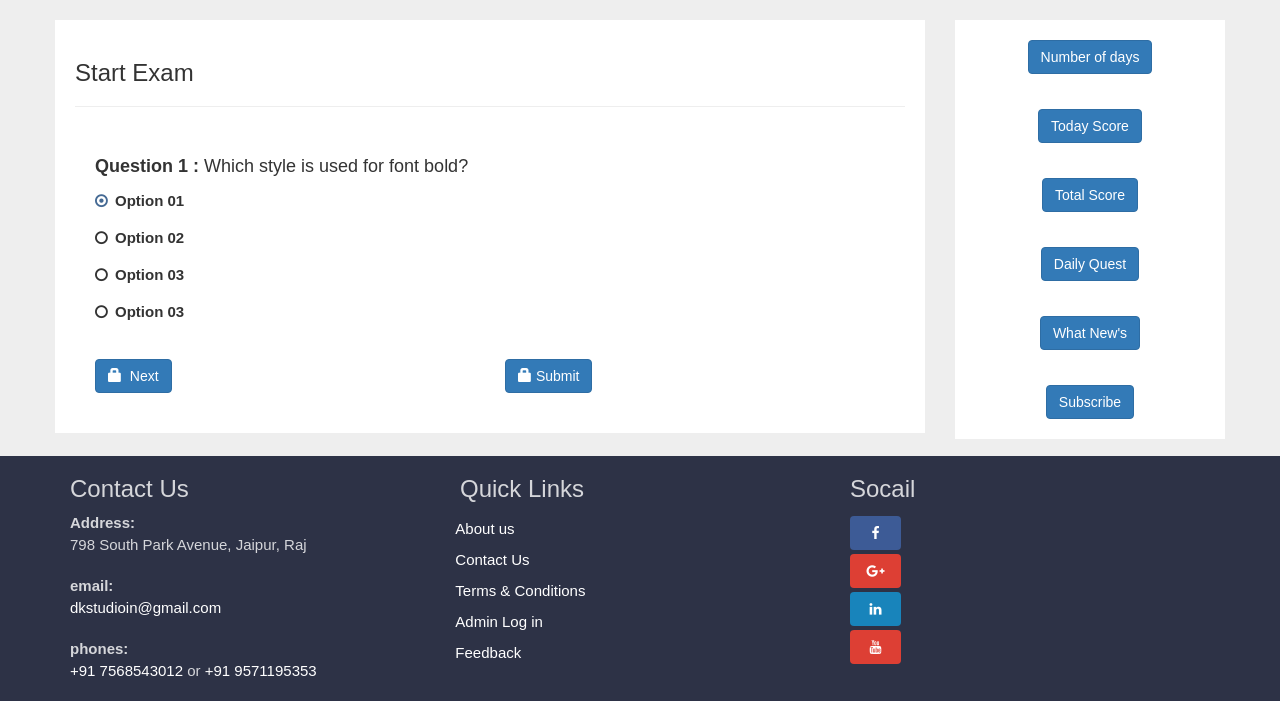
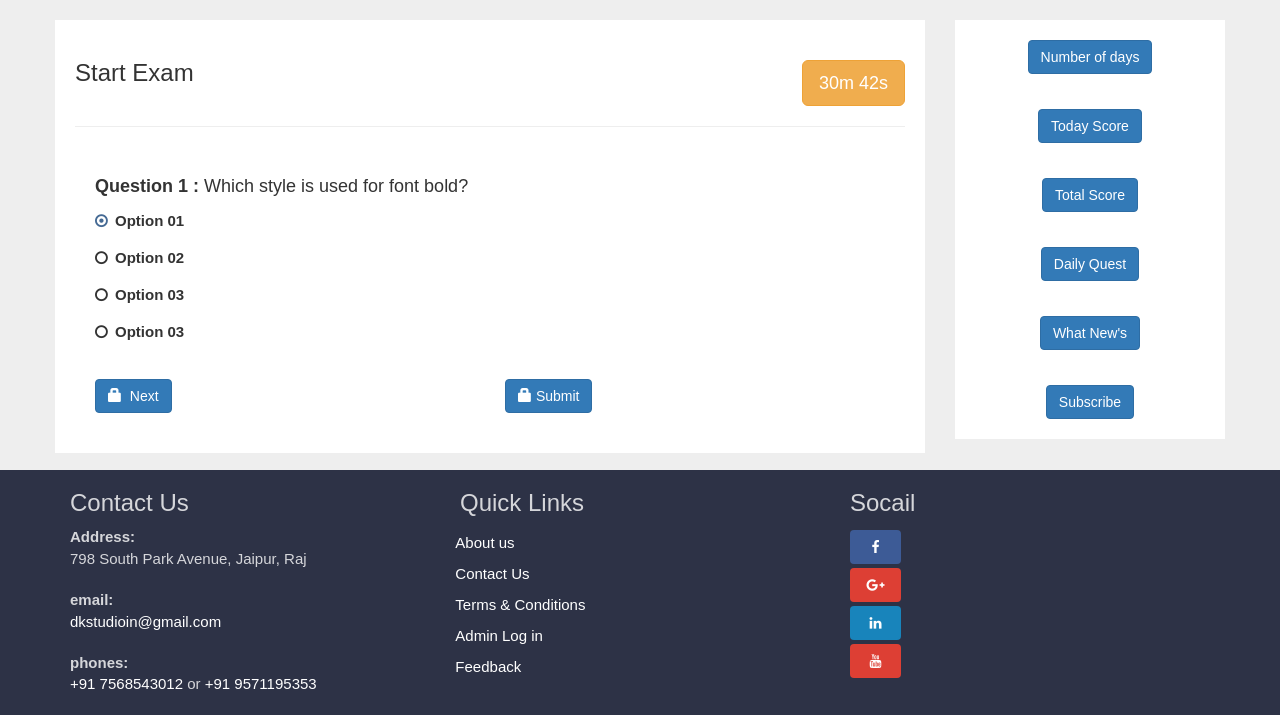
Before and after one commit to vasudevareddyreddem/exam_portal, a PHP site: page /choose-option.php in a window 1280 px wide. Shown: the part 132-847 px from the top of the page. Run offline with PHP 8.4, Linux system fonts and the light colour scheme; some libraries are stand-ins or nearby versions.

Commit message:
addign
timmer

```diff
--- a/choose-option.php
+++ b/choose-option.php
@@ -5,9 +5,12 @@
       <div class="row">
         <div class="col-md-9">
 		<div class="box-data">
-            <div class="box-header">
-              <h3 class="box-title">Start Exam</h3>
+              <div class="box-header">
+              <h3 class="box-title pull-left">Start Exam</h3>
+              <h3 class="btn btn-warning btn-lg pull-right" id="demo"></h3>
             </div>
+			<div class="clearfix"></div>
+
 			<hr>
             <!-- /.box-header -->
             <div class="box-body table-responsive "  style="padding:20px;">
@@ -80,5 +83,33 @@
     </section>
 		</div>
 	</div>
+<script>
+// Set the date we're counting down to
+var countDownDate = new Date("Jan 5, 2019 15:37:25").getTime();
 
+// Update the count down every 1 second
+var x = setInterval(function() {
+
+    // Get todays date and time
+    var now = new Date().getTime();
+
+    // Find the distance between now and the count down date
+    var distance = countDownDate - now;
+
+    // Time calculations for days, hours, minutes and seconds
+    var days = Math.floor(distance / (1000 * 60 * 60 * 24));
+    var hours = Math.floor((distance % (1000 * 60 * 60 * 24)) / (1000 * 60 * 60));
+    var minutes = Math.floor((distance % (1000 * 60 * 60)) / (1000 * 60));
+    var seconds = Math.floor((distance % (1000 * 60)) / 1000);
+
+    // Output the result in an element with id="demo"
+    document.getElementById("demo").innerHTML = minutes + "m " + seconds + "s ";
+
+    // If the count down is over, write some text
+    if (distance < 0) {
+        clearInterval(x);
+        document.getElementById("demo").innerHTML = "EXPIRED";
+    }
+}, 1000);
+</script>
 <?php include("footer.php"); ?>
```
